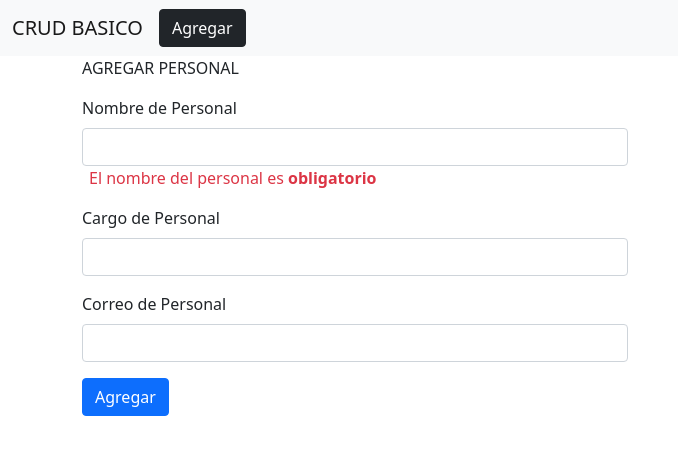
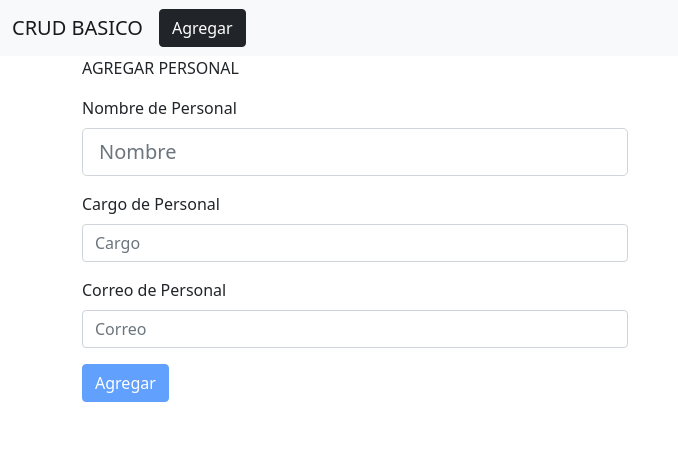
Before and after one commit to vmga09/CRUD_basico, an Angular app in the folder client/personal/: page /add in a window 1280 px wide. Shown: the top 454 px of the page, without its empty margins (0-678 px from the left). Built offline with nearby package versions, Linux system fonts and the light colour scheme.

Commit message:
lunes28
ultimo

```diff
--- a/client/personal/src/app/COMPONENTES/agregar/agregar.component.html
+++ b/client/personal/src/app/COMPONENTES/agregar/agregar.component.html
@@ -2,22 +2,25 @@
     <p>AGREGAR PERSONAL</p>
     <div class="row">
         <div class="col-sm-6">
-            <form>
+            <form [formGroup] = "personalForm" (ngSubmit)="agregarPersonal()">
                 <div class="mb-3">
                     <label class="form-label">Nombre de Personal</label>
-                    <input [(ngModel)]="personal.nombre" type="text" class="form-control" name="nombre">
-                    <div class="text-danger"> <span>El nombre del personal es <strong>obligatorio</strong></span></div>
+                    <input formControlName="nombre1" [(ngModel)]="personal.nombre" type="text" class="form-control form-control-lg" name="nombre" placeholder="Nombre">
+                    <div class="text-danger" *ngIf="personalForm.get('nombre1')?.hasError('required') && personalForm.get('nombre1')?.touched"><span>El nombre del personal es <strong>obligatorio</strong></span></div>
 
                 </div>
                 <div class="mb-3">
                     <label class="form-label">Cargo de Personal</label>
-                    <input [(ngModel)]="personal.cargo" type="text" class="form-control" name="cargo">
+                    <input formControlName="cargo1" [(ngModel)]="personal.cargo" type="text" class="form-control" name="cargo" placeholder="Cargo" >
+                    <div class="text-danger" *ngIf="personalForm.get('cargo1')?.hasError('required')&& personalForm.get('cargo1')?.touched" >
+                        <span>El cargo del personal es <strong>obligatorio</strong></span></div>
                 </div>
                 <div class="mb-3">
                     <label class="form-label">Correo de Personal</label>
-                    <input [(ngModel)]="personal.correo" type="text" class="form-control" name="correo">
+                    <input formControlName="correo1" [(ngModel)]="personal.correo" type="email" class="form-control" name="correo" placeholder="Correo" email="true">
+                    <div class="text-danger" *ngIf="personalForm.get('correo1')?.hasError('required')&& personalForm.get('correo1')?.touched"> <span>El correo del personal es <strong>obligatorio</strong></span></div>
                 </div>
-                <button (click)="agregarPersonal()" class="btn btn-primary">Agregar</button>
+                <button   type="submit"   (click)="agregarPersonal()" class="btn btn-primary" [disabled]="personalForm.invalid">Agregar</button>
             </form>
         </div>
 
--- a/client/personal/src/app/COMPONENTES/agregar/agregar.component.ts
+++ b/client/personal/src/app/COMPONENTES/agregar/agregar.component.ts
@@ -2,6 +2,7 @@ import { Component, OnInit } from '@angular/core';
 import { PersonalService } from 'src/app/SERVICE/personal.service';
 import { Router } from '@angular/router'
 import { Personal } from 'src/app/MODELS/personal/personal.module';
+import { FormBuilder, FormGroup, Validators } from '@angular/forms';
 
 @Component({
   selector: 'app-agregar',
@@ -9,7 +10,7 @@ import { Personal } from 'src/app/MODELS/personal/personal.module';
   styleUrls: ['./agregar.component.css']
 })
 export class AgregarComponent implements OnInit {
-
+  personalForm:  FormGroup;
   personal: Personal={
     id:'',
     nombre:'',
@@ -18,13 +19,20 @@ export class AgregarComponent implements OnInit {
 
   };
 
-  constructor(private PersonalService:PersonalService, private router:Router ) { }
+  constructor(private PersonalService:PersonalService, private router:Router, private fb: FormBuilder ) {
+    this.personalForm = this.fb.group({
+      nombre1: ['',Validators.required],
+      cargo1: ['',Validators.required],
+      correo1: ['',Validators.required],
+    })
+   }
 
   ngOnInit(): void {
   }
 
   agregarPersonal(){
     delete this.personal.id;
+    console.log(this.personalForm);
     this.PersonalService.agregarPersonal(this.personal).subscribe();
     this.router.navigate(['/inicio']);
   }
--- a/client/personal/src/app/app.module.ts
+++ b/client/personal/src/app/app.module.ts
@@ -7,7 +7,7 @@ import { InicioComponent } from './COMPONENTES/inicio/inicio.component';
 import { AgregarComponent } from './COMPONENTES/agregar/agregar.component';
 import { ModificarComponent } from './COMPONENTES/modificar/modificar.component';
 import { HttpClientModule } from '@angular/common/http';
-import { FormsModule } from '@angular/forms';
+import { FormsModule, ReactiveFormsModule } from '@angular/forms';
 
 @NgModule({
   declarations: [
@@ -20,7 +20,8 @@ import { FormsModule } from '@angular/forms';
     BrowserModule,
     AppRoutingModule,
     HttpClientModule,
-    FormsModule
+    FormsModule,
+    ReactiveFormsModule
   ],
   providers: [],
   bootstrap: [AppComponent]
```
